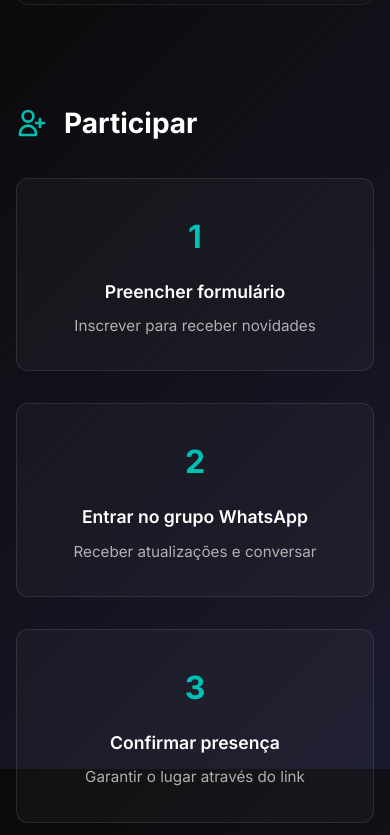
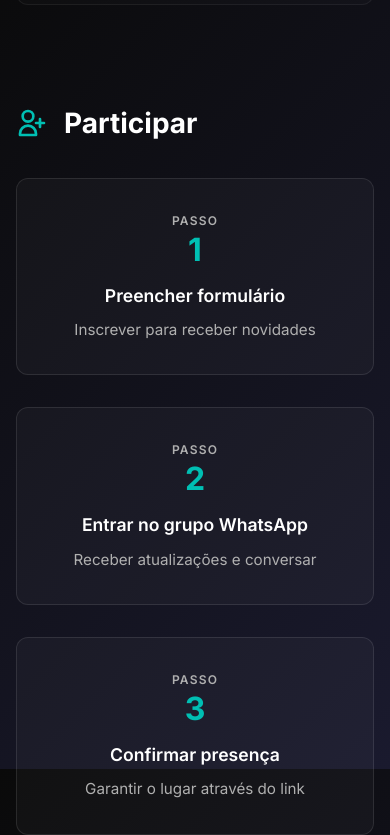
Before and after one commit to Coimbra-Tech-Afterhours/Coimbra-Tech-Afterhours.github.io, a plain HTML site: page index.html in a window 390 px wide. Shown: the part 3451-4286 px from the top of the page. Drawn offline with Linux system fonts and the light colour scheme.

Commit message:
Improve step numbering clarity: add "Step"/"Passo" labels to make sequential order clear

```diff
--- a/index.html
+++ b/index.html
@@ -348,17 +348,29 @@
                 </h2>
                 <div class="join-steps">
                     <div class="step-card">
-                        <div class="step-number">1</div>
+                        <div class="step-number">
+                            <span class="step-label active" data-lang="pt">Passo</span>
+                            <span class="step-label" data-lang="en">Step</span>
+                            <span class="step-value">1</span>
+                        </div>
                         <h3>Preencher formulário</h3>
                         <p>Inscrever para receber novidades</p>
                     </div>
                     <div class="step-card">
-                        <div class="step-number">2</div>
+                        <div class="step-number">
+                            <span class="step-label active" data-lang="pt">Passo</span>
+                            <span class="step-label" data-lang="en">Step</span>
+                            <span class="step-value">2</span>
+                        </div>
                         <h3>Entrar no grupo WhatsApp</h3>
                         <p>Receber atualizações e conversar</p>
                     </div>
                     <div class="step-card">
-                        <div class="step-number">3</div>
+                        <div class="step-number">
+                            <span class="step-label active" data-lang="pt">Passo</span>
+                            <span class="step-label" data-lang="en">Step</span>
+                            <span class="step-value">3</span>
+                        </div>
                         <h3>Confirmar presença</h3>
                         <p>Garantir o lugar através do link</p>
                     </div>
@@ -376,17 +388,29 @@
                 </h2>
                 <div class="join-steps">
                     <div class="step-card">
-                        <div class="step-number">1</div>
+                        <div class="step-number">
+                            <span class="step-label" data-lang="pt">Passo</span>
+                            <span class="step-label active" data-lang="en">Step</span>
+                            <span class="step-value">1</span>
+                        </div>
                         <h3>Fill out the form</h3>
                         <p>Sign up for updates</p>
                     </div>
                     <div class="step-card">
-                        <div class="step-number">2</div>
+                        <div class="step-number">
+                            <span class="step-label" data-lang="pt">Passo</span>
+                            <span class="step-label active" data-lang="en">Step</span>
+                            <span class="step-value">2</span>
+                        </div>
                         <h3>Join WhatsApp</h3>
                         <p>Get news and chat with the community</p>
                     </div>
                     <div class="step-card">
-                        <div class="step-number">3</div>
+                        <div class="step-number">
+                            <span class="step-label" data-lang="pt">Passo</span>
+                            <span class="step-label active" data-lang="en">Step</span>
+                            <span class="step-value">3</span>
+                        </div>
                         <h3>RSVP</h3>
                         <p>Secure your spot via event link</p>
                     </div>
@@ -561,6 +585,11 @@
                 span.classList.toggle('active', span.getAttribute('data-lang') === lang);
             });
 
+            // Update step label visibility based on language
+            document.querySelectorAll('.step-label[data-lang]').forEach(label => {
+                label.classList.toggle('active', label.getAttribute('data-lang') === lang);
+            });
+
             // Update LinkedIn tooltip visibility based on language
             document.querySelectorAll('.social-link.disabled[data-lang]').forEach(link => {
                 const linkLang = link.getAttribute('data-lang');
--- a/styles.css
+++ b/styles.css
@@ -651,10 +651,31 @@ h2 {
 }
 
 .step-number {
+    display: flex;
+    flex-direction: column;
+    align-items: center;
+    gap: 0.25rem;
+    margin-bottom: var(--spacing-sm);
+}
+
+.step-label {
+    font-size: 0.75rem;
+    font-weight: 600;
+    text-transform: uppercase;
+    letter-spacing: 0.1em;
+    color: var(--color-text-muted);
+    display: none;
+}
+
+.step-label.active {
+    display: block;
+}
+
+.step-value {
     font-size: 2rem;
     font-weight: 700;
     color: var(--color-accent);
-    margin-bottom: var(--spacing-sm);
+    line-height: 1;
 }
 
 .step-card h3 {
```
